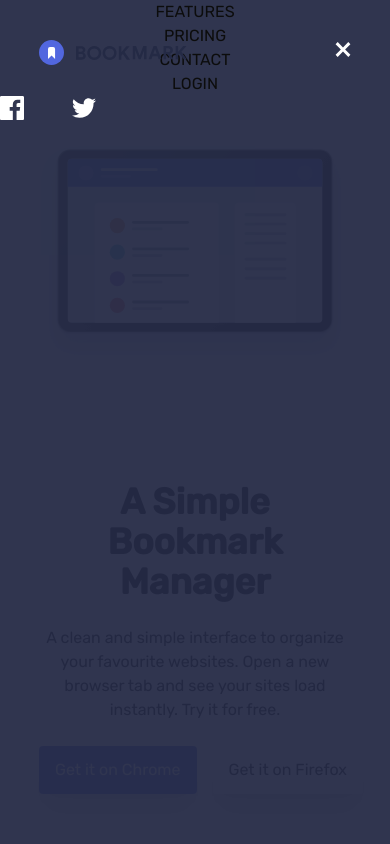
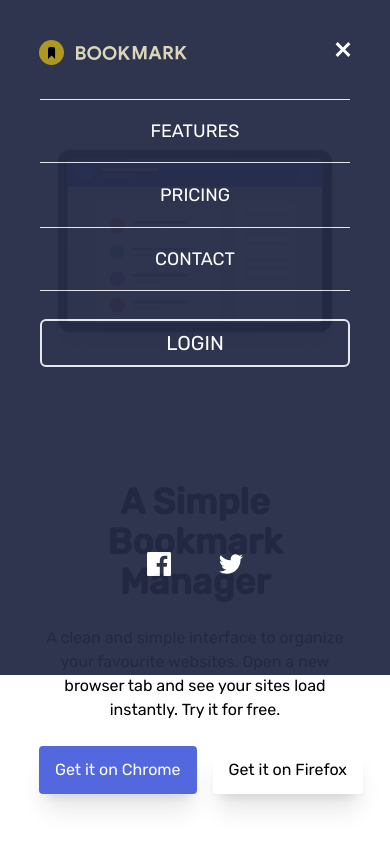
Before and after one commit to AakashSahani/bookmark-app, a React (Vite) app: page / in a window 390 px wide. Shown: the top 844 px of the page. Built offline with nearby package versions, Linux system fonts and the light colour scheme.

Commit message:
Added mobile menu

```diff
--- a/src/components/Header.jsx
+++ b/src/components/Header.jsx
@@ -16,7 +16,11 @@ function Header() {
 		<header className="flex px-[10%] py-10">
 			<div className="flex-1 z-10">
 				<a className="normal-case text-xl z-10">
-					<img src={Bookmark} alt="Bookmark Logo" />
+					<img
+						src={Bookmark}
+						alt="Bookmark Logo"
+						className={menu ? '' : 'invert'}
+					/>
 				</a>
 			</div>
 			<div className="flex-1 hidden md:block">
@@ -50,27 +54,29 @@ function Header() {
 			</div>
 			<div
 				className={`${
-					menu ? 'hidden' : 'block'
-				} absolute w-screen h-screen top-0 left-0 bg-veryDarkBlue opacity-95`}
+					menu ? 'hidden' : 'flex'
+				} absolute flex-col items-center justify-around w-screen h-[80vh] top-0 left-0 bg-veryDarkBlue opacity-95`}
 			>
-				<ul className="flex flex-col w-full justify-center items-center">
-					<li>
+				<ul className="flex flex-col  w-full justify-center items-center px-10 text-center text-lg text-white">
+					<li className="flex items-center justify-center border-y w-full h-16">
 						<a href="#" className="">
 							FEATURES
 						</a>
 					</li>
-					<li>
+					<li className="flex items-center justify-center w-full h-16">
 						<a href="#" className="">
 							PRICING
 						</a>
 					</li>
-					<li>
+					<li className="flex items-center justify-center border-y w-full h-16">
 						<a href="#" className="">
 							CONTACT
 						</a>
 					</li>
-					<li>
-						<button className="">LOGIN</button>
+					<li className="flex items-center justify-center w-full h-16">
+						<button className="border-2 w-full text-white text-xl h-12 rounded-md mt-10">
+							LOGIN
+						</button>
 					</li>
 				</ul>
 				<ul className="flex w-24 sm:w-[100px] justify-between items-center">
```
